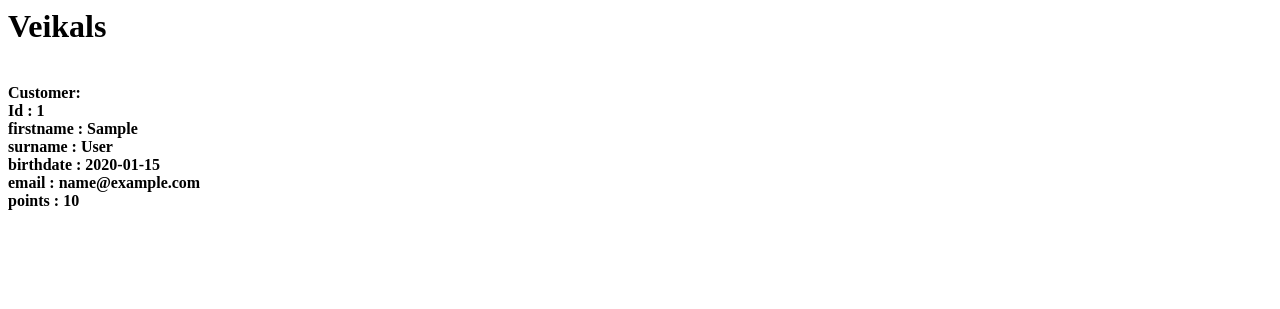
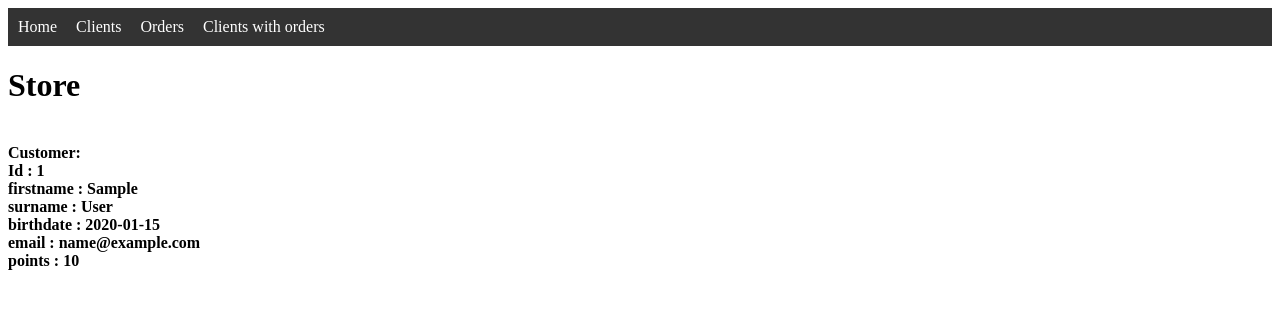
Before and after one commit to Roberts-driod/php-store-db, a PHP site: page /customers in a window 1280 px wide. Shown: the top 309 px of the page. Run offline with PHP 8.4, Linux system fonts and the light colour scheme; tables that the repository leaves empty hold one stand-in row (values such as "Sample post").

Commit message:
navigation bar, order controller

```diff
--- /dev/null
+++ b/css/style.css
@@ -0,0 +1,14 @@
+nav {
+    background: #333;
+    padding: 10px;
+}
+
+nav a {
+    color: white;
+    margin-right: 15px;
+    text-decoration: none;
+}
+
+nav a:hover {
+    text-decoration: underline;
+}
--- a/db/DB.php
+++ b/db/DB.php
@@ -2,8 +2,6 @@
 
 <?php
 
-// Šai klasei ir statisks atribūts $pdo un statiska metode 'connect', kura veic datubāzes konekciju un saglabā to statiskajā mainīgajā $pdo.
-// Izveidojiet arī statisku metodi 'query' ar $sqlQuery kā parametru.
 
 class DB {
 
--- a/index.php
+++ b/index.php
@@ -1,9 +1,17 @@
 
+
+<nav>
+    <a href="/">Home</a>
+    <a href="/customers">Clients</a>
+    <a href="/orders">Orders</a>
+    <a href="/clients-orders">Clients with orders</a>
+</nav>
+
+<link rel="stylesheet" href="/css/style.css">
 
 <?php
 
-
-$title = "Veikals";
+$title = "Store";
 
 echo("<h1>");
 echo($title);
@@ -18,5 +26,11 @@ echo("</h1>");
             CustomerController::index();
         }
 
+        if ($requestUri == "/orders"){
+            require __DIR__ . "/src/controllers/OrderController.php";
+
+            OrderController::index();
+        }
+
 
 ?>
```
Also changed, not shown: db/connect.php (+26 -25 lines), src/controllers/OrderController.php (added, +35 -0 lines).
